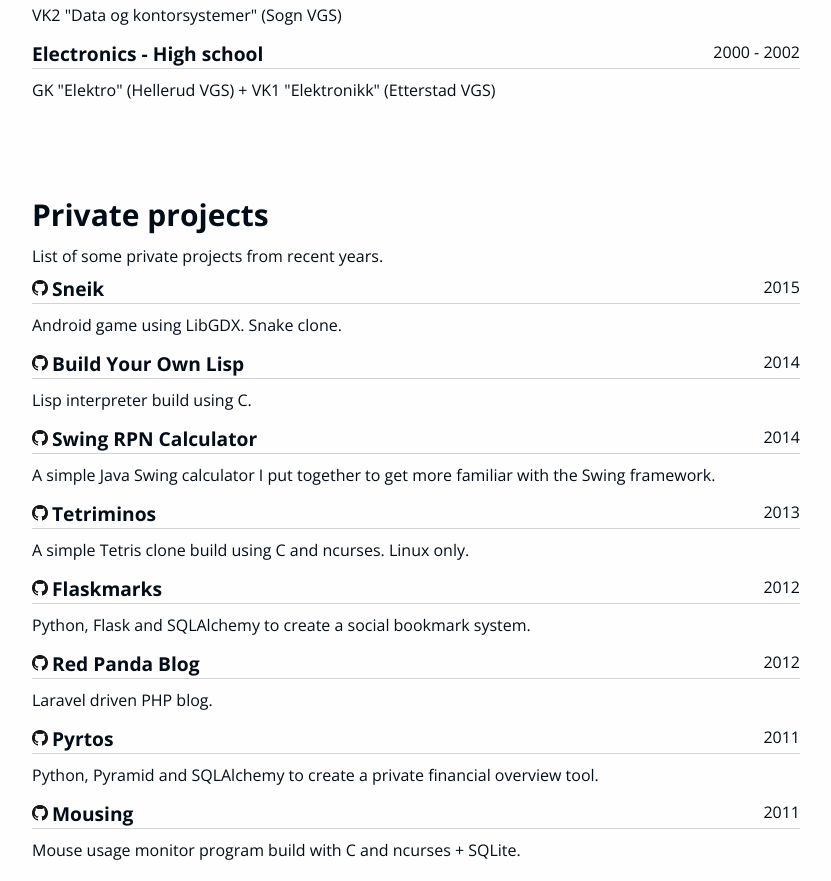
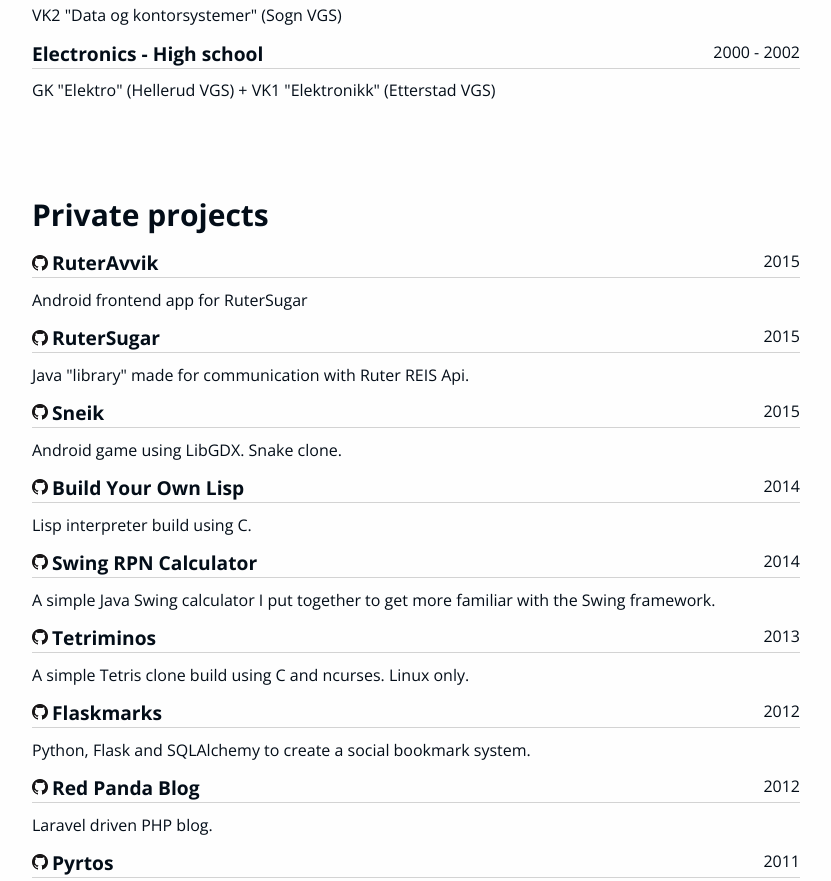
Before and after one commit to plastboks/plastboks.github.io, a plain HTML site: page index.html in a window 1280 px wide. Shown: the part 1626-2507 px from the top of the page, without its empty margins (224-1055 px from the left). Drawn offline with nearby package versions, Linux system fonts and the light colour scheme.

Commit message:
added some private projects and removed some nasty tabs
Signed-off-by: Alexander Skjolden <alex@plastboks.net>

```diff
--- a/index.html
+++ b/index.html
@@ -172,7 +172,22 @@
 
         <section id="cd-placeholder-3" class="cd-section cd-container">
             <h2>Private projects</h2>
-            List of some private projects from recent years.
+            <h3 class="lined">
+                <span class="title github"><a href="https://github.com/plastboks/RuterAvvik">RuterAvvik</a></span>
+                <span class="date">2015</span>
+            </h3>
+            <p>
+                Android frontend app for RuterSugar
+            </p>
+
+            <h3 class="lined">
+                <span class="title github"><a href="https://github.com/plastboks/RuterSugar">RuterSugar</a></span>
+                <span class="date">2015</span>
+            </h3>
+            <p>
+                Java "library" made for communication with Ruter REIS Api.
+            </p>
+
             <h3 class="lined">
                 <span class="title github"><a href="https://github.com/plastboks/Sneik">Sneik</a></span>
                 <span class="date">2015</span>
```
Lines whose indentation alone changed are shown as unchanged.
